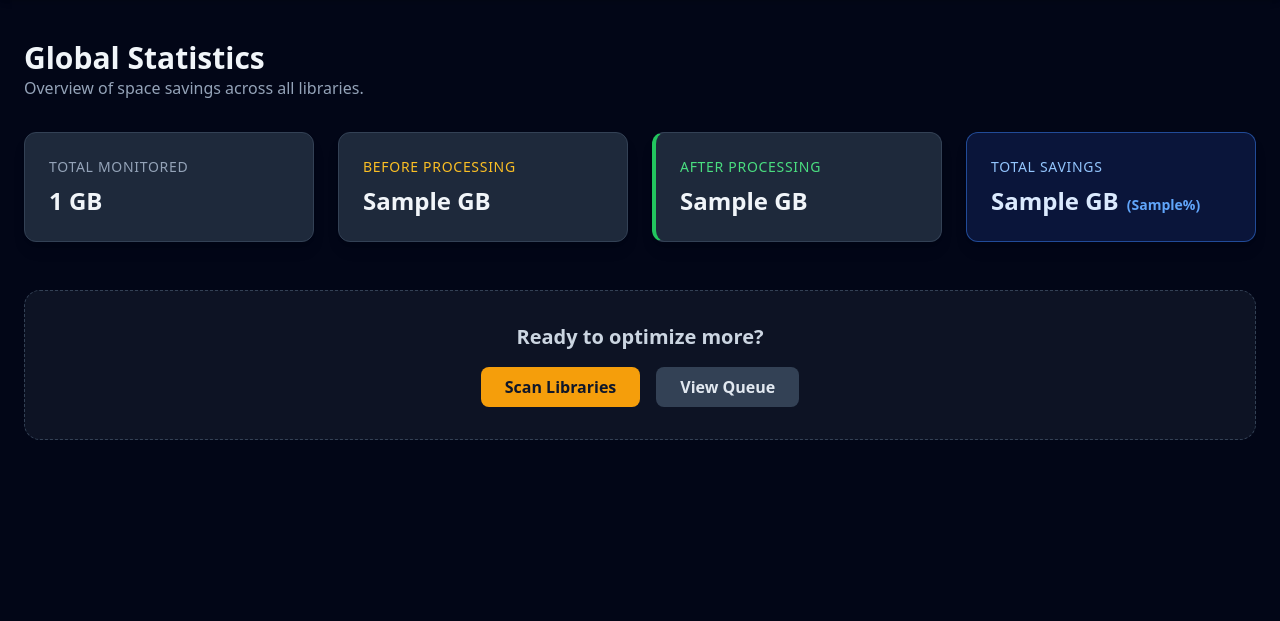
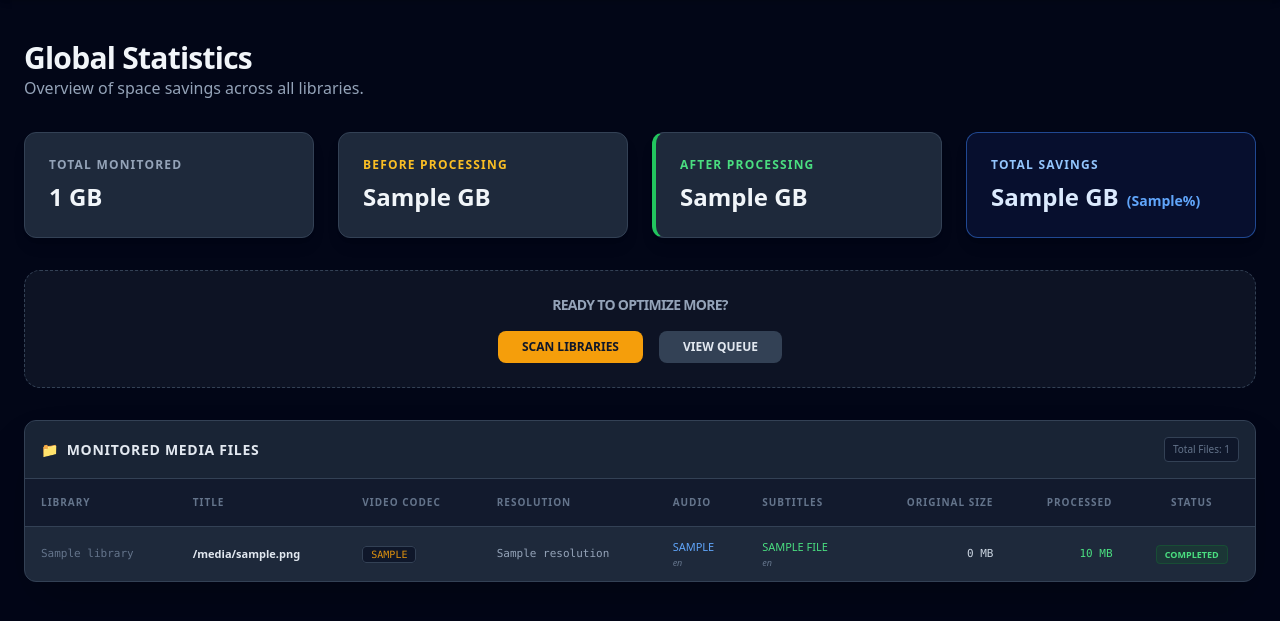
Before and after one commit to aitorti/thresherr, a FastAPI app: template app/templates/dashboard.html in a window 1280 px wide. Shown: the part 69-690 px from the top of the page. Run offline with FastAPI, Linux system fonts and the light colour scheme; the template is opened without the code that fills it: most values are stand-ins (such as "Sample title", 1, 10 or a date in 2020); some libraries are stand-ins or nearby versions.

Commit message:
Added MONITORED MEDIA FILES table to the dashboard

```diff
--- a/app/main.py
+++ b/app/main.py
@@ -26,19 +26,16 @@ def get_db():
 
 @app.get("/", response_class=HTMLResponse)
 async def dashboard(request: Request, db: Session = Depends(get_db)):
-    # Calculate global statistics for the dashboard
-    # Total size of all discovered files
+    # Statistics calculations
     total_orig = db.query(func.sum(models.MediaFile.size_original)).scalar() or 0
-
-    # Original size of ONLY completed files
     total_done_orig = db.query(func.sum(models.MediaFile.size_original)).filter(models.MediaFile.status == "completed").scalar() or 0
-
-    # Final size of ONLY completed files
     total_done_final = db.query(func.sum(models.MediaFile.size_final)).filter(models.MediaFile.status == "completed").scalar() or 0
 
-    # Savings calculation
     savings = total_done_orig - total_done_final
     savings_pct = (savings / total_done_orig * 100) if total_done_orig > 0 else 0
+
+    # THIS LINE IS CRITICAL:
+    media_files = db.query(models.MediaFile).order_by(models.MediaFile.id.desc()).all()
 
     return templates.TemplateResponse(
         request=request,
@@ -48,7 +45,8 @@ async def dashboard(request: Request, db: Session = Depends(get_db)):
             "processed_orig_gb": round(total_done_orig / (1024**3), 2),
             "processed_final_gb": round(total_done_final / (1024**3), 2),
             "savings_gb": round(savings / (1024**3), 2),
-            "savings_pct": round(savings_pct, 1)
+            "savings_pct": round(savings_pct, 1),
+            "media_files": media_files # Verify this variable name matches the template
         }
     )
 
--- a/app/templates/dashboard.html
+++ b/app/templates/dashboard.html
@@ -2,28 +2,28 @@
 
 {% block content %}
 <div class="mb-8">
-    <h1 class="text-3xl font-bold text-slate-100">Global Statistics</h1>
+    <h1 class="text-3xl font-bold text-slate-100 tracking-tight">Global Statistics</h1>
     <p class="text-slate-400">Overview of space savings across all libraries.</p>
 </div>
 
-<div class="grid grid-cols-1 md:grid-cols-2 lg:grid-cols-4 gap-6">
+<div class="grid grid-cols-1 md:grid-cols-2 lg:grid-cols-4 gap-6 mb-8">
     <div class="bg-slate-800 p-6 rounded-xl border border-slate-700 shadow-lg">
-        <p class="text-slate-400 text-sm font-medium uppercase tracking-wider">Total Monitored</p>
+        <p class="text-slate-400 text-xs font-bold uppercase tracking-widest">Total Monitored</p>
         <p class="text-2xl font-bold text-slate-100 mt-2">{{ total_gb }} GB</p>
     </div>
 
     <div class="bg-slate-800 p-6 rounded-xl border border-slate-700 shadow-lg">
-        <p class="text-amber-400 text-sm font-medium uppercase tracking-wider">Before Processing</p>
+        <p class="text-amber-400 text-xs font-bold uppercase tracking-widest">Before Processing</p>
         <p class="text-2xl font-bold text-slate-100 mt-2">{{ processed_orig_gb }} GB</p>
     </div>
 
     <div class="bg-slate-800 p-6 rounded-xl border border-slate-700 shadow-lg border-l-4 border-l-green-500">
-        <p class="text-green-400 text-sm font-medium uppercase tracking-wider">After Processing</p>
+        <p class="text-green-400 text-xs font-bold uppercase tracking-widest">After Processing</p>
         <p class="text-2xl font-bold text-slate-100 mt-2">{{ processed_final_gb }} GB</p>
     </div>
 
-    <div class="bg-blue-900/30 p-6 rounded-xl border border-blue-500/50 shadow-lg">
-        <p class="text-blue-300 text-sm font-medium uppercase tracking-wider">Total Savings</p>
+    <div class="bg-blue-900/20 p-6 rounded-xl border border-blue-500/50 shadow-lg">
+        <p class="text-blue-300 text-xs font-bold uppercase tracking-widest">Total Savings</p>
         <div class="flex items-baseline gap-2">
             <p class="text-2xl font-bold text-blue-100 mt-2">{{ savings_gb }} GB</p>
             <p class="text-blue-400 text-sm font-bold">({{ savings_pct }}%)</p>
@@ -31,15 +31,97 @@
     </div>
 </div>
 
-<div class="mt-12 bg-slate-800/40 p-8 rounded-2xl border border-dashed border-slate-700 text-center">
-    <h2 class="text-xl font-semibold text-slate-300 mb-4">Ready to optimize more?</h2>
+<div class="bg-slate-800/40 p-6 rounded-2xl border border-dashed border-slate-700 text-center mb-8">
+    <h2 class="text-sm font-semibold text-slate-400 mb-4 uppercase tracking-tighter">Ready to optimize more?</h2>
     <div class="flex justify-center gap-4">
-        <a href="/scan" class="bg-amber-500 hover:bg-amber-600 text-slate-900 font-bold py-2 px-6 rounded-lg transition-colors">
+        <a href="/scan" class="bg-amber-500 hover:bg-amber-600 text-slate-900 font-bold py-2 px-6 rounded-lg transition-all transform active:scale-95 text-xs uppercase">
             Scan Libraries
         </a>
-        <a href="/queue" class="bg-slate-700 hover:bg-slate-600 text-slate-200 font-bold py-2 px-6 rounded-lg transition-colors">
+        <a href="/queue" class="bg-slate-700 hover:bg-slate-600 text-slate-200 font-bold py-2 px-6 rounded-lg transition-all transform active:scale-95 text-xs uppercase">
             View Queue
         </a>
     </div>
 </div>
+
+<div class="bg-slate-800 rounded-xl border border-slate-700 shadow-2xl overflow-hidden">
+    <div class="p-4 border-b border-slate-700 bg-slate-900/30 flex justify-between items-center">
+        <h2 class="font-bold text-slate-200 text-sm uppercase tracking-wider flex items-center">
+            <span class="mr-2">📁</span> Monitored Media Files
+        </h2>
+        <span class="text-[10px] text-slate-500 bg-slate-900 px-2 py-1 rounded border border-slate-700">
+            Total Files: {{ media_files|length }}
+        </span>
+    </div>
+
+    <div class="overflow-x-auto">
+        <table class="w-full text-left border-collapse">
+            <thead class="bg-slate-900/80 text-slate-500 uppercase text-[10px] tracking-widest border-b border-slate-700">
+                <tr>
+                    <th class="px-4 py-4 font-bold">Library</th>
+                    <th class="px-4 py-4 font-bold">Title</th>
+                    <th class="px-4 py-4 font-bold">Video Codec</th>
+                    <th class="px-4 py-4 font-bold">Resolution</th>
+                    <th class="px-4 py-4 font-bold">Audio</th>
+                    <th class="px-4 py-4 font-bold">Subtitles</th>
+                    <th class="px-4 py-4 font-bold text-right">Original Size</th>
+                    <th class="px-4 py-4 font-bold text-right">Processed</th>
+                    <th class="px-4 py-4 font-bold text-center">Status</th>
+                </tr>
+            </thead>
+            <tbody class="divide-y divide-slate-700/50">
+                {% for file in media_files %}
+                <tr class="hover:bg-slate-700/20 transition-colors text-[11px]">
+                    <td class="px-4 py-3 text-slate-500 font-mono">{{ file.library.name }}</td>
+                    <td class="px-4 py-3 font-semibold text-slate-200 truncate max-w-[200px]" title="{{ file.file_name }}">
+                        {{ file.file_name }}
+                    </td>
+                    <td class="px-4 py-3">
+                        <span class="bg-slate-900 text-amber-500/90 px-2 py-0.5 rounded border border-slate-700 font-mono text-[10px]">
+                            {{ file.video_codec|upper if file.video_codec else '???' }}
+                        </span>
+                    </td>
+                    <td class="px-4 py-3 text-slate-400 font-mono">
+                        {{ file.resolution if file.resolution else '---' }}
+                    </td>
+                    <td class="px-4 py-3">
+                        <div class="text-blue-400 font-medium uppercase">{{ file.audio_codec if file.audio_codec else 'None' }}</div>
+                        <div class="text-[9px] text-slate-500 italic">{{ file.audio_languages if file.audio_languages else '-' }}</div>
+                    </td>
+                    <td class="px-4 py-3">
+                        <div class="text-green-400 font-medium uppercase">{{ file.subtitle_codec if file.subtitle_codec else 'None' }}</div>
+                        <div class="text-[9px] text-slate-500 italic">{{ file.subtitle_languages if file.subtitle_languages else '-' }}</div>
+                    </td>
+                    <td class="px-4 py-3 text-right text-slate-300 font-mono">
+                        {{ (file.size_original / (1024**2))|round(1) if file.size_original else '0' }} MB
+                    </td>
+                    <td class="px-4 py-3 text-right text-slate-300 font-mono">
+                        {% if file.status == 'completed' %}
+                            <span class="text-green-400">{{ (file.size_final / (1024**2))|round(1) }} MB</span>
+                        {% else %}
+                            <span class="text-slate-600">-</span>
+                        {% endif %}
+                    </td>
+                    <td class="px-4 py-3 text-center">
+                        {% if file.status == 'completed' %}
+                            <span class="px-2 py-0.5 rounded bg-green-900/30 text-green-400 text-[9px] font-bold uppercase border border-green-800/50">Completed</span>
+                        {% elif file.status == 'processing' %}
+                            <span class="px-2 py-0.5 rounded bg-blue-900/30 text-blue-400 text-[9px] font-bold uppercase border border-blue-800/50 animate-pulse">In Progress</span>
+                        {% elif file.status == 'failed' %}
+                            <span class="px-2 py-0.5 rounded bg-red-900/30 text-red-400 text-[9px] font-bold uppercase border border-red-800/50">Failed</span>
+                        {% else %}
+                            <span class="px-2 py-0.5 rounded bg-slate-700/50 text-slate-500 text-[9px] font-bold uppercase border border-slate-600/50">Queued</span>
+                        {% endif %}
+                    </td>
+                </tr>
+                {% else %}
+                <tr>
+                    <td colspan="9" class="px-4 py-12 text-center text-slate-500 italic bg-slate-900/10">
+                        No media files found. Make sure you have libraries configured and click "Scan Libraries".
+                    </td>
+                </tr>
+                {% endfor %}
+            </tbody>
+        </table>
+    </div>
+</div>
 {% endblock %}
```
Also changed, not shown: app/models.py (+10 -2 lines), app/scanner.py (+65 -3 lines), app/thresherr.db.
